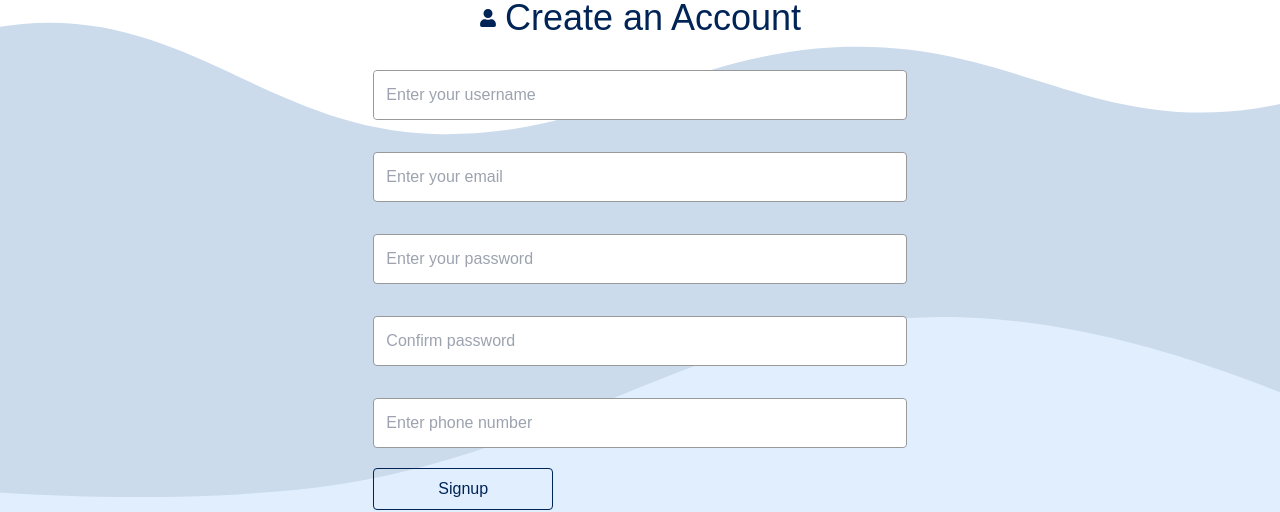
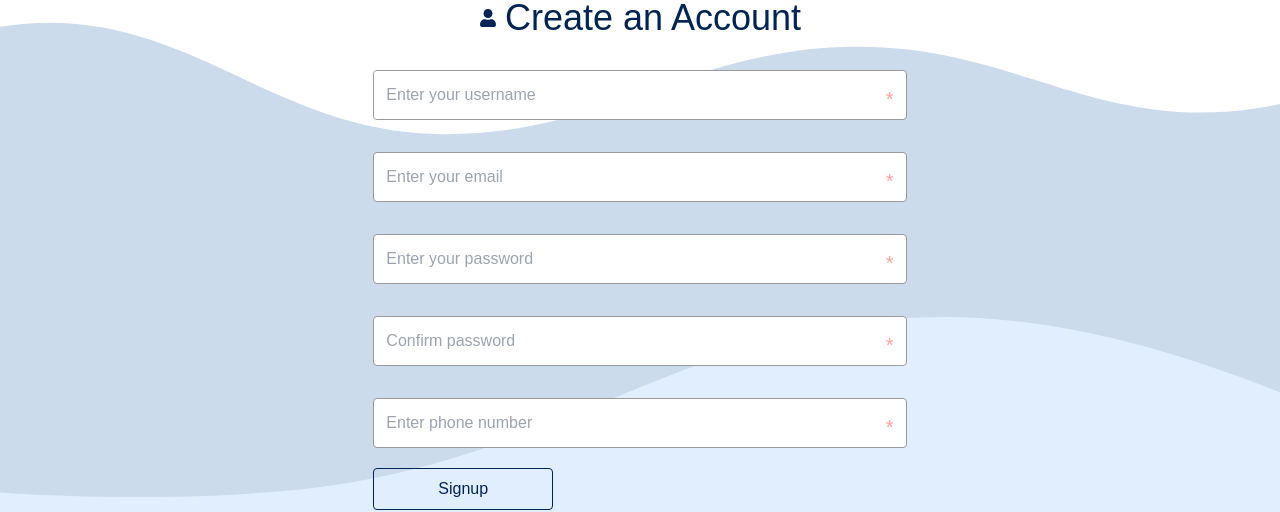
Before and after one commit to Eloagbawe/travelPaddi, a React (Create React App) app in the folder frontend/: page /signup in a window 1280 px wide. Shown: the part 136-648 px from the top of the page. Built offline with nearby package versions, Linux system fonts and the light colour scheme.

Commit message:
update dashboard, search, signup and not found pages

```diff
--- a/frontend/src/pages/Dashboard.jsx
+++ b/frontend/src/pages/Dashboard.jsx
@@ -8,7 +8,7 @@ import { Modal } from '../components/Modal'
 import { Spinner} from '../components/Spinner'
 import { getMe, updateProfile, resetProfile } from '../features/profile/profileSlice'
 import { addItinerary, updateItinerary, resetItinerary, deleteItinerary } from '../features/itineraries/itinerarySlice'
-import { logout } from '../features/auth/authSlice'
+import { logout, reset } from '../features/auth/authSlice'
 import { acceptConnection, deleteConnection, getConnections, resetConnection } from '../features/connections/connectionSlice'
 
 
@@ -72,6 +72,7 @@ export const Dashboard = () => {
         }
 
         return () => {
+            dispatch(reset())
             dispatch(resetProfile())
             dispatch(resetItinerary())
             dispatch(resetConnection())
@@ -365,7 +366,7 @@ export const Dashboard = () => {
                     <h3 className='text-lg font-bold mb-5'>Add Itinerary</h3>
                     <form onSubmit={onSubmit}>
                         <div className='mt-2 mb-4'>
-                        <label htmlFor='country' className='mr-2 block'>Country: </label>
+                        <label htmlFor='country' className='mr-2 block'>Country: <span className='text-red-400'>*</span></label>
                         <input maxLength={30} id="country" type="text" name="country"
                         className='border rounded p-1.5 w-full xl:w-8/12
                         focus:outline-none' onChange={onChange} value={country} required/>
@@ -393,14 +394,14 @@ export const Dashboard = () => {
                         </div>
 
                         <div className='my-4'>
-                        <label htmlFor='start_date' className='mr-2 block'>Start Date: </label>
+                        <label htmlFor='start_date' className='mr-2 block'>Start Date: <span className='text-red-400'>*</span></label>
                         <input id="start_date" name="start_date" type="date"
                         className='border rounded p-1.5 w-full xl:w-8/12
                         focus:outline-none' onChange={onChange} value={start_date} required/>
                         </div>
 
                         <div className='my-4'>
-                        <label htmlFor='end_date' className='mr-2 block'>End Date: </label>
+                        <label htmlFor='end_date' className='mr-2 block'>End Date: <span className='text-red-400'>*</span></label>
                         <input id="end_date" name="end_date" type="date"
                         className='border rounded p-1.5 w-full xl:w-8/12
                         focus:outline-none' onChange={onChange} value={end_date} required/>
@@ -469,7 +470,7 @@ export const Dashboard = () => {
                 <h3 className='text-lg font-bold mb-5'>Edit Itinerary</h3>
                 <form onSubmit={onSubmit}>
                         <div className='mt-2 mb-4'>
-                        <label htmlFor='country' className='mr-2 block'>Country: </label>
+                        <label htmlFor='country' className='mr-2 block'>Country: <span className='text-red-400'>*</span></label>
                         <input maxLength={30} id="country" type="text" name="country"
                         className='border rounded p-1.5 w-full xl:w-8/12
                         focus:outline-none' onChange={onChange} value={country} required/>
@@ -497,14 +498,14 @@ export const Dashboard = () => {
                         </div>
 
                         <div className='my-4'>
-                        <label htmlFor='start_date' className='mr-2 block'>Start Date: </label>
+                        <label htmlFor='start_date' className='mr-2 block'>Start Date: <span className='text-red-400'>*</span></label>
                         <input id="start_date" name="start_date" type="date"
                         className='border rounded p-1.5 w-full xl:w-8/12
                         focus:outline-none' onChange={onChange} value={start_date} required/>
                         </div>
 
                         <div className='my-4'>
-                        <label htmlFor='end_date' className='mr-2 block'>End Date: </label>
+                        <label htmlFor='end_date' className='mr-2 block'>End Date: <span className='text-red-400'>*</span></label>
                         <input id="end_date" name="end_date" type="date"
                         className='border rounded p-1.5 w-full xl:w-8/12
                         focus:outline-none' onChange={onChange} value={end_date} required/>
--- a/frontend/src/pages/NotFound.jsx
+++ b/frontend/src/pages/NotFound.jsx
@@ -1,7 +1,25 @@
 import {Link} from 'react-router-dom'
+import {useEffect} from 'react'
+import { useDispatch } from "react-redux"
+import { resetProfile } from '../features/profile/profileSlice'
+import { resetConnection } from "../features/connections/connectionSlice"
+import { resetItinerary } from "../features/itineraries/itinerarySlice"
+import { reset } from "../features/auth/authSlice"
+
 
 
 export const NotFound = () => {
+  const dispatch = useDispatch()
+
+  useEffect(() => {
+    setTimeout(() => {
+      dispatch(reset())
+      dispatch(resetProfile())
+      dispatch(resetConnection())
+      dispatch(resetItinerary())
+    }, 5000)
+
+  }, [dispatch])
   return (
     <div className='text-center mt-10 text-[#002455]'>
         <p>Sorry, the page you're looking for does not exist</p>
--- a/frontend/src/pages/Search.jsx
+++ b/frontend/src/pages/Search.jsx
@@ -6,7 +6,7 @@ import { toast } from "react-toastify"
 import Moment from 'react-moment';
 import { useNavigate, Link } from 'react-router-dom'
 import { resetProfile } from '../features/profile/profileSlice'
-import { logout } from '../features/auth/authSlice'
+import { logout, reset } from '../features/auth/authSlice'
 import { requestConnection, getConnections, resetConnection } from '../features/connections/connectionSlice'
 
 
@@ -67,6 +67,7 @@ export const Search = () => {
     }
 
     return () => {
+      dispatch(reset())
       dispatch(resetItinerary())
       dispatch(resetProfile())
       dispatch(resetConnection())
@@ -97,11 +98,11 @@ export const Search = () => {
 
     dispatch(searchItinerary(itineraryData))
     setSearchMode(true)
-    let offsetTop  = document.getElementById("search_results").offsetTop;
-      window.scrollTo({
-          top: offsetTop-100,
-          behavior: "smooth"
-      });
+    // let offsetTop  = document.getElementById("search_results").offsetTop;
+    //   window.scrollTo({
+    //       top: offsetTop-100,
+    //       behavior: "smooth"
+    //   });
   }
 
   if (itineraryLoading || connectionLoading) {
@@ -138,9 +139,10 @@ export const Search = () => {
         <h3 className="text-2xl sm:text-4xl text-center">Search for a travel partner</h3>
         </div>
 
-        <div className="flex justify-center">
+        <div className={`flex justify-center ${searchMode ? 'hidden' : ''}`}>
             <form className="sm:w-5/12 w-11/12" onSubmit={(e) => submitSearch(e)}>
-                <div className="border border-[#999999] mt-8 w-full rounded">
+                <div className="border border-[#999999] mt-8 w-full rounded relative">
+                <span className='text-red-300 bg-white absolute top-3.5 right-2 sm:right-3 text-xl'>*</span>
                 <input className="outline-none p-3 w-full rounded" type="text" id="country" name="country"
                 placeholder='Enter destination country' onChange={onChange} value={country} required/>
                 </div>
@@ -155,13 +157,13 @@ export const Search = () => {
                 placeholder='Enter destination city' onChange={onChange} value={city}/>
                 </div>
 
-                <div className='mt-6'><label htmlFor="start_date"> Enter travel start date</label></div>
+                <div className='mt-6'><label htmlFor="start_date"> Enter travel start date <span className='text-red-400'>*</span></label></div>
                 <div className="border border-[#999999] mt-2 w-full rounded">
                 <input className="outline-none p-3 w-full rounded" type="date" id="start_date" name="start_date"
                 placeholder='Enter travel start date' onChange={onChange} value={start_date} required/>
                 </div>
 
-                <div className='mt-6'><label htmlFor="end_date"> Enter travel end date</label></div>
+                <div className='mt-6'><label htmlFor="end_date"> Enter travel end date <span className='text-red-400'>*</span></label></div>
                 <div className="border border-[#999999] mt-2 w-full rounded">
                 <input className="outline-none p-3 w-full rounded" type="date" id="end_date" name="end_date"
                 placeholder='Enter travel end date' onChange={onChange} value={end_date} required/>
@@ -180,6 +182,7 @@ export const Search = () => {
           <h3 className='text-lg'>Results:</h3>
 
           <div className='border border-[#002455] p-5 rounded mt-5 mb-10 h-96 overflow-scroll'>
+          <button className='border border-[#002455] p-2 rounded w-40 mb-5' onClick={() => setSearchMode(false)}>Search Again</button>
           {itineraries?.length > 0 ? (<div>
             {itineraries?.map((itinerary) => (
               <div key={itinerary?._id} >
--- a/frontend/src/pages/Signup.jsx
+++ b/frontend/src/pages/Signup.jsx
@@ -73,26 +73,31 @@ export const Signup = () => {
 
         <div className="flex justify-center">
             <form className="sm:w-5/12 w-11/12 text-xs sm:text-base" onSubmit={onSubmit}>
-                <div className="border border-[#999999] mt-8 w-full rounded">
+                <div className="border border-[#999999] mt-8 w-full rounded relative">
+                <span className='text-red-300 bg-white absolute top-2 sm:top-3.5 right-2 sm:right-3 text-xl'>*</span>
                 <input className="outline-none rounded p-3 w-full" type="username" id="username" name="username"
                 placeholder='Enter your username' value={username} onChange={onChange} required/>
                 </div>
-                <div className="border border-[#999999] mt-8 w-full rounded">
+                <div className="border border-[#999999] mt-8 w-full rounded relative">
+                <span className='text-red-300 bg-white absolute top-2 sm:top-3.5  right-2 sm:right-3 text-xl'>*</span>
                 <input className="outline-none rounded p-3 w-full" type="email" id="email" name="email"
                 placeholder='Enter your email' value={email} onChange={onChange} required/>
                 </div>
 
-                <div className="border border-[#999999] mt-8 w-full rounded">
+                <div className="border border-[#999999] mt-8 w-full rounded relative">
+                <span className='text-red-300 bg-white absolute top-2 sm:top-3.5  right-2 sm:right-3 text-xl'>*</span>
                 <input className="outline-none rounded p-3 w-full" type="password" id="password" name="password"
                 placeholder='Enter your password' value={password} onChange={onChange} required/>
                 </div>
 
-                <div className={`${password && password !== confirmPassword ? 'border-[red]' : 'border-[#999999]'} border mt-8 w-full rounded`}>
+                <div className={`${password && password !== confirmPassword ? 'border-[red]' : 'border-[#999999]'} border mt-8 w-full rounded relative`}>
+                <span className='text-red-300 bg-white absolute top-2 sm:top-3.5  right-2 sm:right-3 text-xl'>*</span>
                 <input className="outline-none rounded p-3 w-full" type="password" id="confirmPassword" name="confirmPassword"
                 placeholder='Confirm password' value={confirmPassword} onChange={onChange} required/>
                 </div>
 
-                <div className="border-[#999999] border  mt-8 w-full rounded">
+                <div className="border-[#999999] border  mt-8 w-full rounded relative">
+                <span className='text-red-300 bg-white absolute top-2 sm:top-3.5  right-2 sm:right-3 text-xl'>*</span>
                 <input className="outline-none rounded p-3 w-full" type="tel" id="phone" name="phone"
                 placeholder='Enter phone number' value={phone} onChange={onChange} required/>
                 </div>
```
